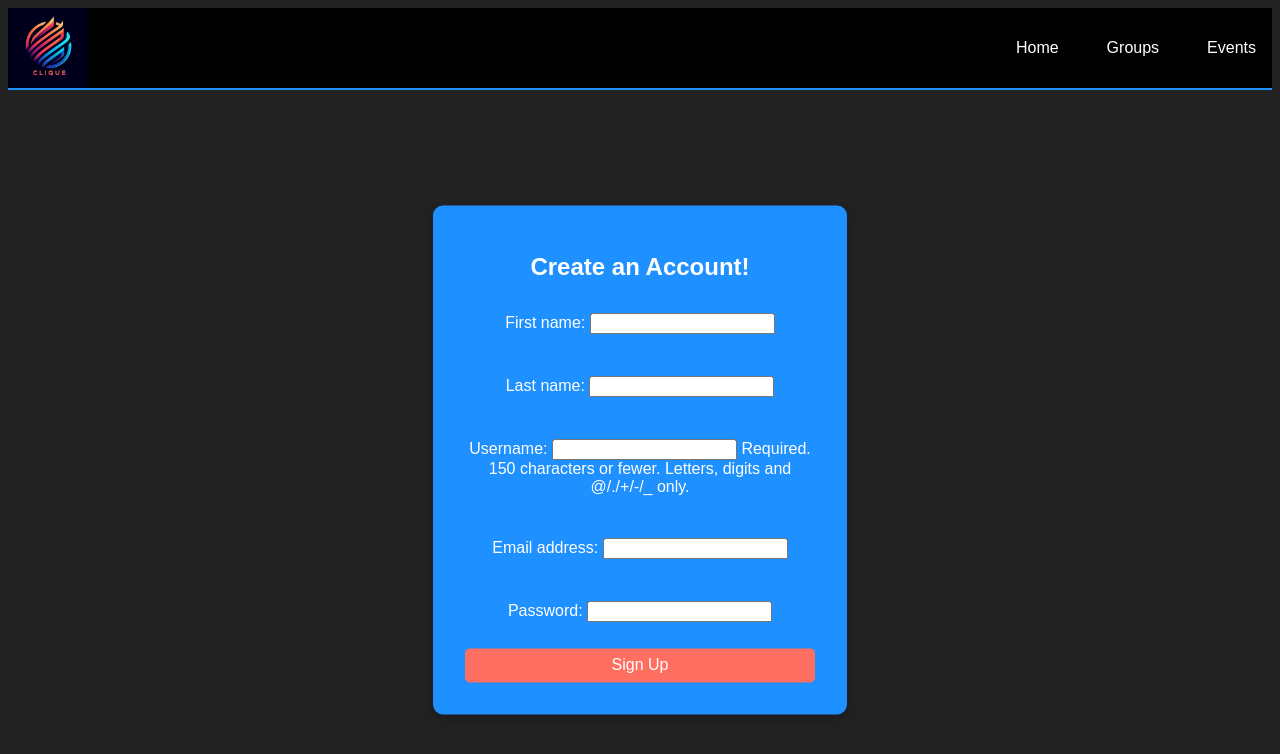
After one commit to Asinkingship/Final-Project, a Django app: page /accounts/signup/ in a window 1280 px wide. The commit adds this page. Shown: the top 754 px of the page. Run offline with Django 5.2, Linux system fonts and the light colour scheme.

Commit message:
added signup function

```diff
--- /dev/null
+++ b/accounts/forms.py
@@ -0,0 +1,10 @@
+from django.forms import Form
+from django import forms
+from django.contrib.auth.models import User
+
+class UserSignupForm(forms.ModelForm):
+    password = forms.CharField(widget=forms.PasswordInput)
+
+    class Meta:
+        model = User
+        fields = ['first_name', 'last_name', 'username', 'email', 'password']
--- /dev/null
+++ b/accounts/urls.py
@@ -0,0 +1,8 @@
+from django.urls import path
+from .views import UserLoginView, log_user_out, UserSignupView
+
+urlpatterns = [
+    path('login/', UserLoginView.as_view(), name='login'),
+    path('signup/', UserSignupView.as_view(), name='signup'),
+    path('logout/', log_user_out, name='logout'),
+]
--- a/accounts/views.py
+++ b/accounts/views.py
@@ -1,3 +1,33 @@
-from django.shortcuts import render
+from django.shortcuts import render, redirect
+from django.contrib.auth.views import LoginView
+from django.views.generic.edit import CreateView
+from django.contrib.auth import logout
+from django.urls import reverse
+from .forms import UserSignupForm
 
 # Create your views here.
+
+class UserLoginView(LoginView):
+    template_name = 'accounts/login.html'
+
+    def get_success_url(self):
+        return reverse('home')
+
+class UserSignupView(CreateView):
+    template_name = 'accounts/signup.html'
+    form_class = UserSignupForm
+
+    def get_success_url(self):
+        return reverse('login')
+
+    def form_valid(self, form):
+        user = form.save(commit=False)
+        pass_text = form.cleaned_data['password']
+        user.set_password(pass_text)
+
+        user.save()
+        return super().form_valid(form)
+
+def log_user_out(request):
+    logout(request)
+    return redirect('login')
--- a/config/settings.py
+++ b/config/settings.py
@@ -42,7 +42,7 @@ INSTALLED_APPS = [
     'groups',
     'bootstrap5',
     'crispy_forms',
-    'crispy_bootstrap5'
+    'crispy_bootstrap5',
 ]
 
 MIDDLEWARE = [
--- a/config/urls.py
+++ b/config/urls.py
@@ -15,11 +15,12 @@ Including another URLconf
     2. Add a URL to urlpatterns:  path('blog/', include('blog.urls'))
 """
 from django.contrib import admin
-from django.urls import path
+from django.urls import path, include
 from pages.views import home_view, group_view
 
 urlpatterns = [
     path('admin/', admin.site.urls),
     path('', home_view, name='home'),
     path('groups/', group_view, name='groups'),
+    path('accounts/', include('accounts.urls')),
 ]
--- a/static/css/base.css
+++ b/static/css/base.css
@@ -4,6 +4,6 @@ h1, h2, h3, p {
 }
 
 body {
-    background-color: #000000; /* Black background */
+    background-color: #232222; /* Black background */
     font-family: Arial, sans-serif;
 }
--- a/static/css/components.css
+++ b/static/css/components.css
@@ -36,10 +36,7 @@ nav {
     color: #000000;
 }
 
-.nav-link.active {
-    background-color: #FF6F61;
-    color: #000000;
-}
+
 
 .welcome-box {
     display: flex;
@@ -50,3 +47,46 @@ nav {
     text-align: center;
     padding: 1rem;
 }
+
+
+.signup {
+    background-color: #1E90FF; /* Blue background to match */
+    padding: 2rem;
+    border-radius: 10px;
+    box-shadow: 0 4px 8px rgba(0, 0, 0, 0.2);
+    text-align: center;
+    max-width: 350px; /* Sets a small box size */
+    width: 100%;
+    position: absolute;
+    top: 50%;
+    left: 50%;
+    transform: translate(-50%, -50%);
+    margin-top: 60px;
+}
+
+.signup h1 {
+    margin-bottom: 1rem;
+    font-size: 1.5rem;
+    font-weight: bold;
+}
+
+.signup form {
+    display: flex;
+    flex-direction: column;
+    gap: 10px;
+}
+
+.signup button {
+    padding: 0.5rem .5rem;
+    border: none;
+    border-radius: 5px;
+    background-color: #FF6F61;
+    color: #FFFFFF;
+    font-size: 1rem;
+    cursor: pointer;
+    transition: background-color 0.3s ease;
+}
+
+.signup button:hover {
+    background-color: #E65C50;
+}
--- /dev/null
+++ b/templates/accounts/signup.html
@@ -0,0 +1,21 @@
+{% extends 'base.html' %}
+
+{% block title %}{% endblock title %}
+
+{% block content %}
+
+<div class="signup">
+    <h1>Create an Account!</h1>
+
+    <form method="post">
+        {% csrf_token %}
+
+        {{form.as_p}}
+
+        <button type="submit" class="signup-button">Sign Up</button>
+    </form>
+
+</div>
+
+
+{% endblock content %}
```
Also changed, not shown: db.sqlite3, templates/accounts/login.html (added).
